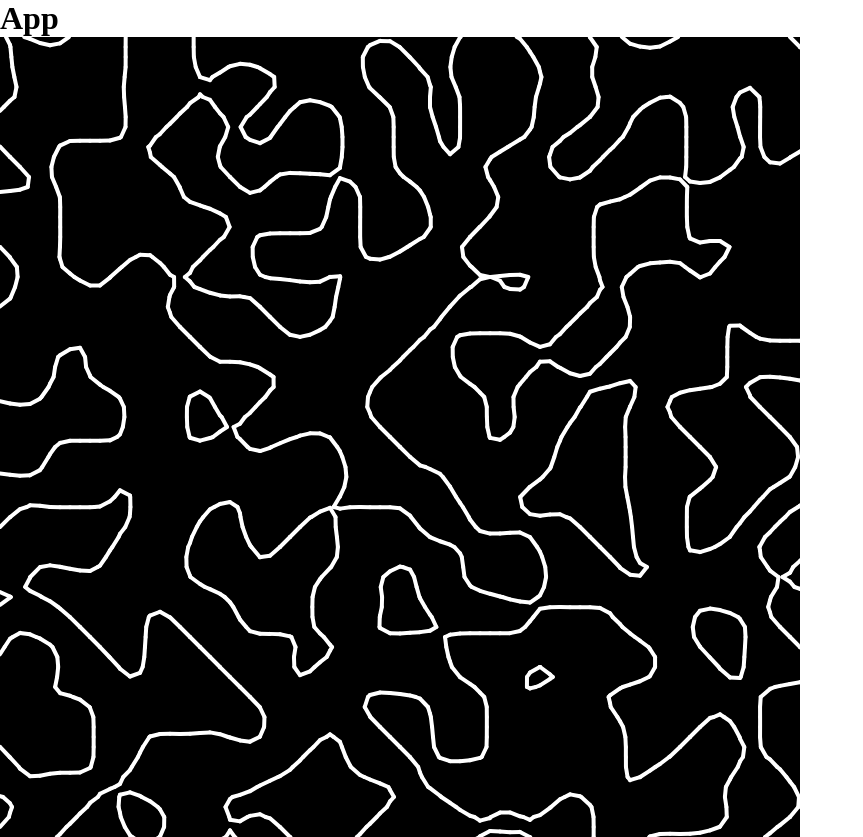
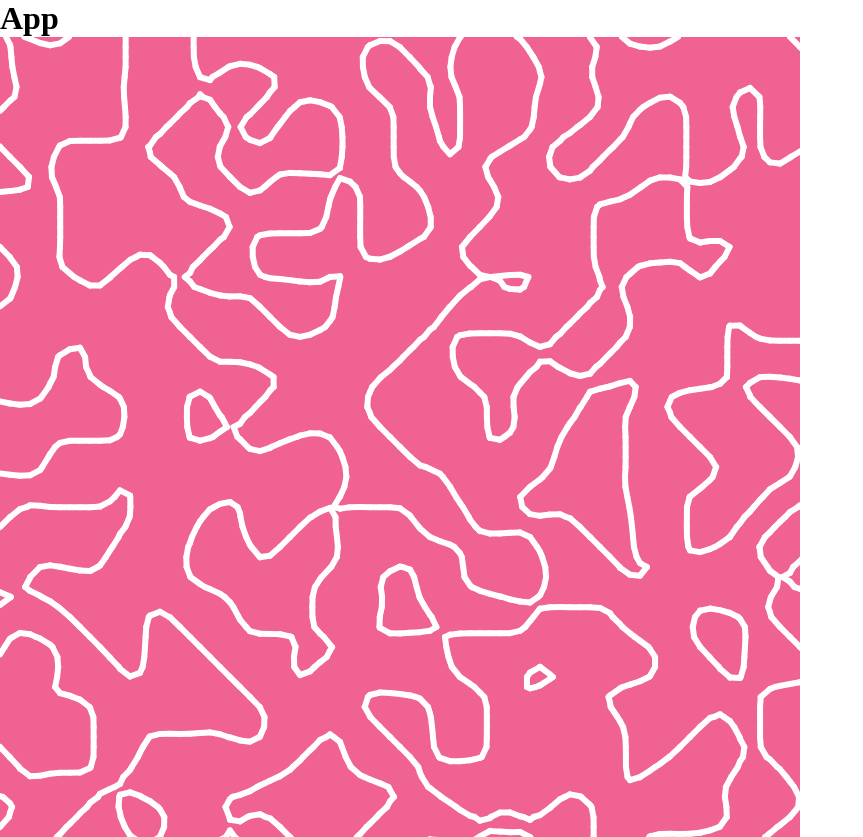
Before and after one commit to AkekoChan/player-cat, a React (Vite) app: page / in a window 1280 px wide. Shown: the whole page, without its empty margins (0-863 px from the left). Built offline with nearby package versions, Linux system fonts and the light colour scheme.

Commit message:
refactor: add properties props canvas

```diff
--- a/src/App.tsx
+++ b/src/App.tsx
@@ -4,7 +4,11 @@ const App = () => {
   return (
     <div>
       <h1>App</h1>
-      <AnimatedBackground width={800} height={800} />
+      <AnimatedBackground
+        width={800}
+        height={800}
+        properties={{ bgColor: '#F06292', lineWidth: 6, lineColor: '#FEFEFE' }}
+      />
     </div>
   );
 };
--- a/src/components/animated-background/AnimatedBackground.tsx
+++ b/src/components/animated-background/AnimatedBackground.tsx
@@ -6,6 +6,11 @@ import { getState, lerp } from '../../utils/math';
 type AnimatedBackgroundProps = {
   width: number;
   height: number;
+  properties: {
+    bgColor: string;
+    lineWidth: number;
+    lineColor: string;
+  };
 };
 
 /**
@@ -14,8 +19,12 @@ type AnimatedBackgroundProps = {
  * https://thecodingtrain.com/challenges/c5-marching-squares
  */
 
+/**
+ * Colors: ["#F06292","#253A7C","#F1C40F","#8E44AD","#2ECC71",]
+ */
+
 const AnimatedBackground = memo(
-  ({ width, height }: AnimatedBackgroundProps) => {
+  ({ width, height, properties }: AnimatedBackgroundProps) => {
     const canvasRef = useRef<HTMLCanvasElement | null>(null);
     const cols = useRef<number>(0);
     const rows = useRef<number>(0);
@@ -35,8 +44,8 @@ const AnimatedBackground = memo(
       ctx.lineTo(v2.x, v2.y);
       ctx.stroke();
 
-      ctx.strokeStyle = 'white';
-      ctx.lineWidth = 4;
+      ctx.strokeStyle = properties.lineColor;
+      ctx.lineWidth = properties.lineWidth;
       ctx.lineCap = 'round';
     };
 
@@ -67,7 +76,7 @@ const AnimatedBackground = memo(
         rows: number,
         rez: number
       ) => {
-        ctx.fillStyle = 'black';
+        ctx.fillStyle = properties.bgColor;
         ctx.fillRect(0, 0, ctx.canvas.width, ctx.canvas.height);
 
         // Création du bruit de Perlin
@@ -178,7 +187,7 @@ const AnimatedBackground = memo(
           }
         }
       },
-      [noise]
+      [noise, line]
     );
 
     useEffect(() => {
```
